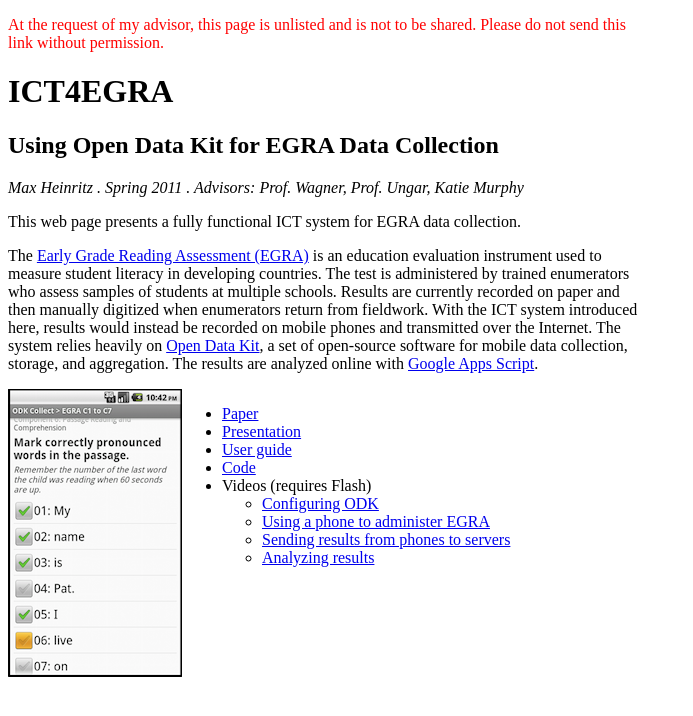
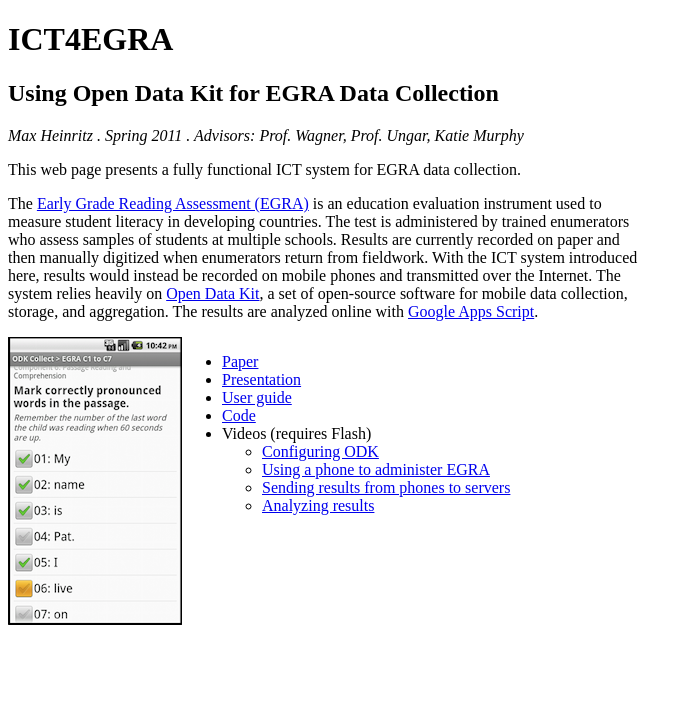
Before and after one commit to maxh/ict-4-egra, a plain HTML site: page index.html in a window 1280 px wide. Shown: the whole page, without its empty margins (0-693 px from the left). Drawn offline with Linux system fonts and the light colour scheme.

Commit message:
Remove private warning

```diff
--- a/index.html
+++ b/index.html
@@ -11,9 +11,6 @@
       <META NAME="ROBOTS" CONTENT="NOINDEX, NOFOLLOW">
    </head>
    <body>
-     <p id="private">At the request of my advisor, this page is
-     unlisted and is not to be shared. Please do not send this link
-     without permission.</p>
      <h1>ICT4EGRA</h1>
      <h2>Using Open Data Kit for EGRA Data Collection</h2>
      <p><i>Max Heinritz . Spring 2011 . Advisors: Prof. Wagner, Prof. Ungar,
```
